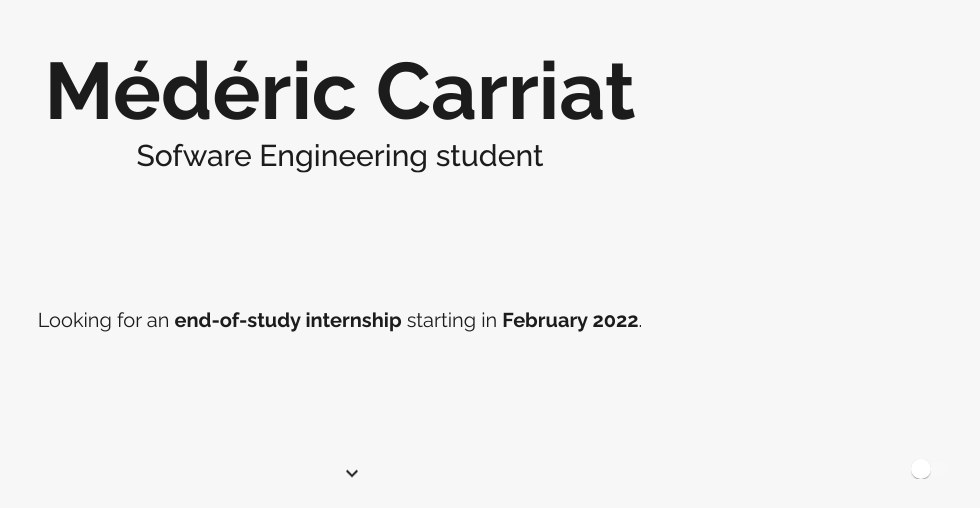
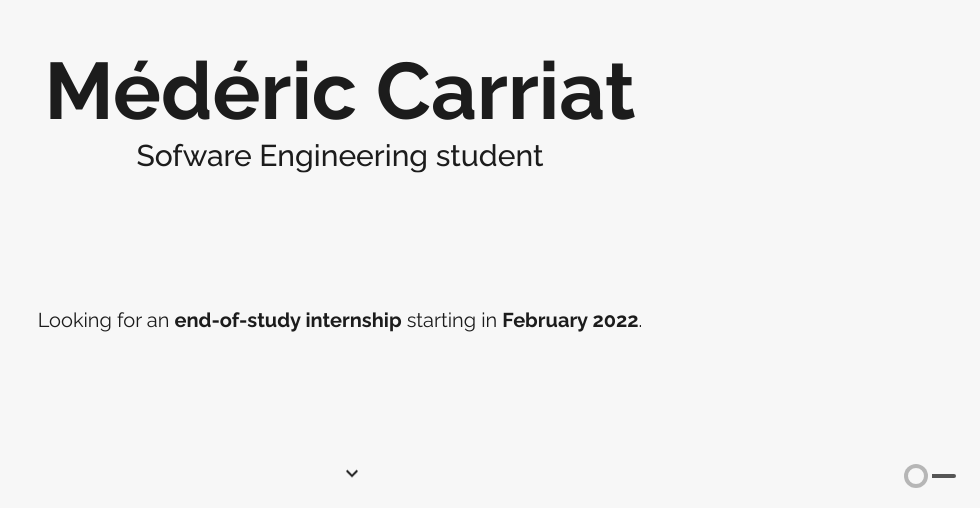
Before and after one commit to MedericCar/portfolio, a React (Create React App) app: page / in a window 1280 px wide. Shown: the part 292-800 px from the top of the page, without its empty margins (300-1280 px from the left). Built offline with nearby package versions, Linux system fonts and the light colour scheme.

Commit message:
Change switch

```diff
--- a/src/App.jsx
+++ b/src/App.jsx
@@ -1,41 +1,17 @@
 import React, { useState, useEffect } from 'react';
-import { Switch } from '@material-ui/core';
-import { withStyles } from '@material-ui/core/styles';
-
 
 import Contact from './components/contact/Contact';
 import Intro from './components/intro/Intro';
 import Experience from './components/experience/Experience';
 import Projects from './components/projects/Projects';
 import Topbar from './components/topbar/Topbar';
+import Switch from './components/switch/Switch';
 import './app.scss'
 
 function App() {
 
   // FIXME: wrong colors
   const [ lightMode, setLightMode ] = useState(false)
-  const LightSwitch = withStyles({
-    switchBase: {
-      // Controls default (unchecked) color for the thumb
-      color: "#fff"
-    },
-    colorSecondary: {
-      "&$checked": {
-        // Controls checked color for the thumb
-        color: "#fff"
-      }
-    },
-    track: {
-      // Controls default (unchecked) color for the track
-      opacity: 0.2,
-      backgroundColor: "#fff",
-      "$checked$checked + &": {
-        // Controls checked color for the track
-        opacity: 0.7,
-        backgroundColor: "#fff"
-      }
-    }
-  })(Switch);
 
   const [ scrollPos, setScrollPos ] = useState(0)
 
@@ -65,7 +41,7 @@ function App() {
 
   useEffect(() => {
     const newActivePage = [false, false, false, false]
-    newActivePage[Math.floor(scrollPos / height)] = true
+    newActivePage[Math.floor((scrollPos + height / 2) / height)] = true
     setActivePage(newActivePage)
   }, [height, scrollPos])
 
@@ -79,7 +55,7 @@ function App() {
       />
 
       <div className='lightModeSwitch'>
-        <LightSwitch checked={lightMode} onChange={()=>setLightMode(!lightMode)} />
+        <Switch lightMode={lightMode} setLightMode={setLightMode}/>
       </div>
 
       <div className='sections'>
--- /dev/null
+++ b/src/components/switch/Switch.jsx
@@ -0,0 +1,17 @@
+import React from "react"
+import './switch.scss'
+
+export default function Switch({ lightMode, setLightMode }) {
+  return (
+    <div className='switch' onClick={() => setLightMode(!lightMode)}>
+      <input
+        type='checkbox'
+        defaultChecked={false}
+        checked={lightMode}
+      />
+        <div>
+          <span></span>
+        </div>
+    </div>
+  )
+}
--- /dev/null
+++ b/src/components/switch/switch.scss
@@ -0,0 +1,83 @@
+/*
+  Title:- Simple CSS Switch / Toggle
+  Author:- Aaron Iker
+  Made With:- HTML CSS
+*/
+
+.switch {
+  --line: #555555;
+  --dot: #F7F8FF;
+  --circle: #b6b6b6;
+  --duration: .3s;
+  --text: #9EA0BE;
+  cursor: pointer;
+  input {
+      display: none;
+      & + div {
+          position: relative;
+          &:before,
+          &:after {
+              --s: 1;
+              content: '';
+              position: absolute;
+              height: 4px;
+              top: 10px;
+              width: 24px;
+              background: var(--line);
+              transform: scaleX(var(--s));
+              transition: transform var(--duration) ease;
+          }
+          &:before {
+              --s: 0;
+              left: 0;
+              transform-origin: 0 50%;
+              border-radius: 2px 0 0 2px;
+          }
+          &:after {
+              left: 28px;
+              transform-origin: 100% 50%;
+              border-radius: 0 2px 2px 0;
+          }
+          span {
+              padding-left: 56px;
+              line-height: 24px;
+              color: var(--text);
+              &:before {
+                  --x: 0;
+                  --b: var(--circle);
+                  --s: 4px;
+                  content: '';
+                  position: absolute;
+                  left: 0;
+                  top: 0;
+                  width: 24px;
+                  height: 24px;
+                  border-radius: 50%;
+                  box-shadow: inset 0 0 0 var(--s) var(--b);
+                  transform: translateX(var(--x));
+                  transition: box-shadow var(--duration) ease, transform var(--duration) ease;
+              }
+              &:not(:empty) {
+                  padding-left: 64px;
+              }
+          }
+      }
+      &:checked {
+          & + div {
+              &:before {
+                  --s: 1;
+              }
+              &:after {
+                  --s: 0;
+              }
+              span {
+                  &:before {
+                      --x: 28px;
+                      --s: 12px;
+                      --b: var(--dot);
+                  }
+              }
+          }
+      }
+  }
+}
```
